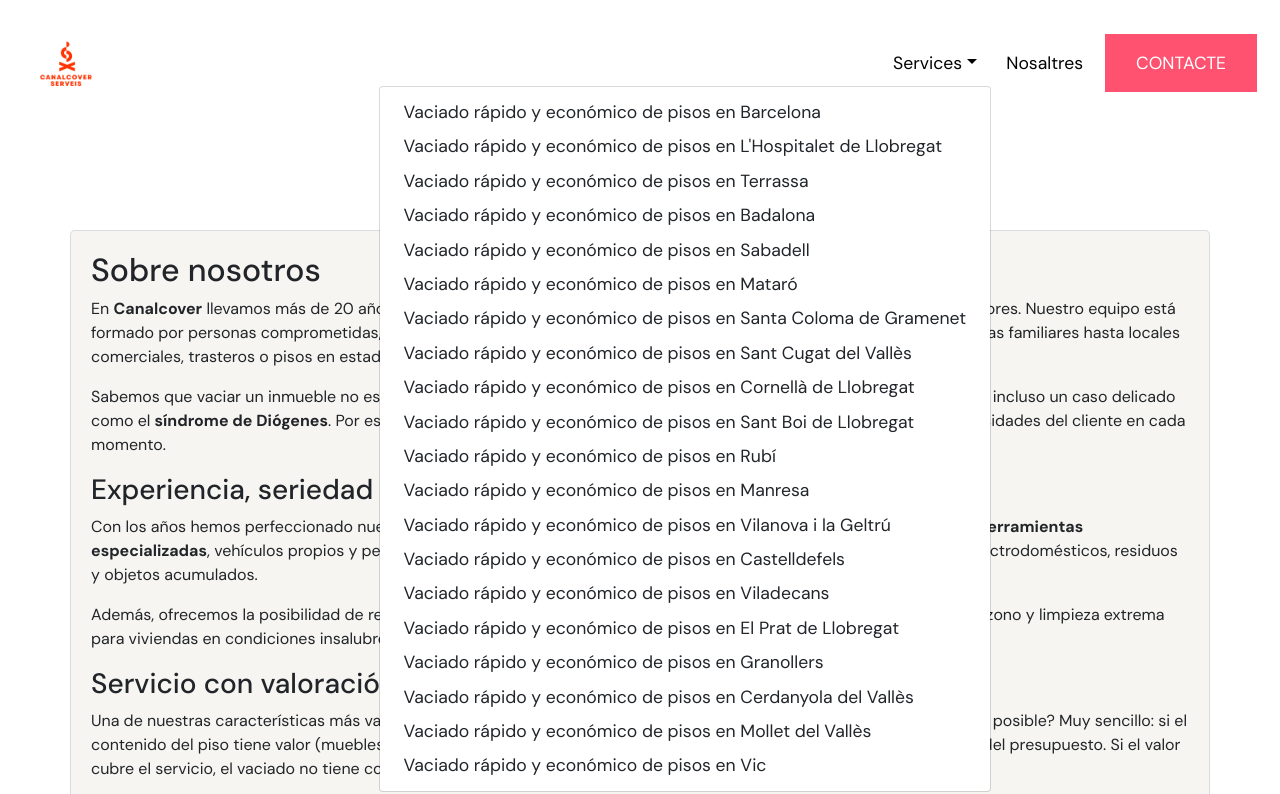
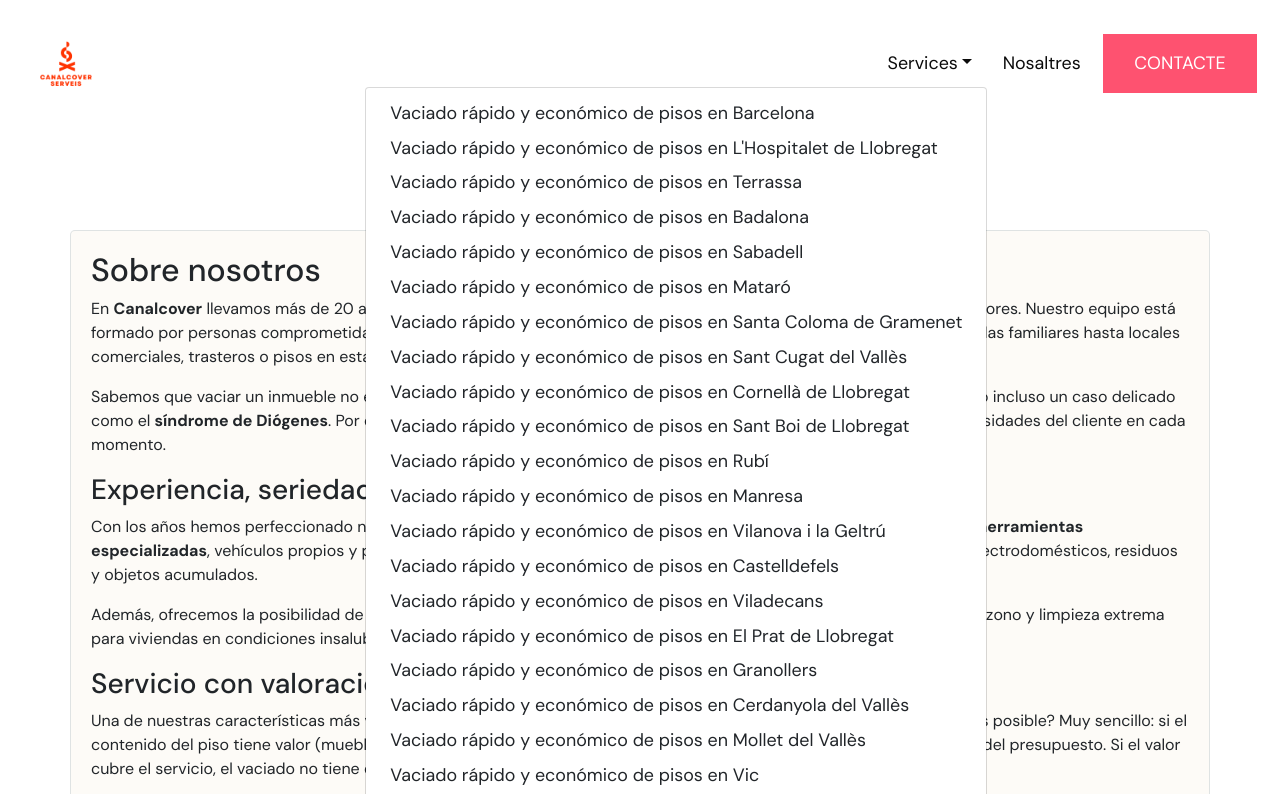
Before and after one commit to seoexerts/canalcover, a plain HTML site: page about-us.html in a window 1280 px wide. Both pictures are taken after a click on the button "Services". Shown: the top 794 px of the page. Drawn offline with nearby package versions, Linux system fonts and the light colour scheme.

Commit message:
Update file

```diff
--- a/about-us.html
+++ b/about-us.html
@@ -5,8 +5,8 @@
 <title>About Us</title>
 <meta name="title" content="Nosaltres">
 <meta name="DC.title" lang="en" content="Nosaltres">
-<meta name="description" content="Canalcover se especializa en el vaciado de pisos en About Us. 936 94 03 54 Con una larga trayectoria, retiramos muebles, valoramos objetos antiguos y te ofrecemos la opción de vaciado gratuito. Eficientes y comprometidos.">
-<meta name="keywords" content="Vaciado rápido y económico de pisos en Barcelona,¿Está buscando vaciar su vivienda, local comercial o piso?,Empresa de vaciado de pisos con más de 20 años en el sector,Localidades donde realizamos vaciados,Solicite presupuesto sin ningún compromiso">
+<meta name="description" content="Tu equipo experto se especializa en el vaciado de pisos en About Us. ➒❸➏ ➒➍⓿ ❸➎➍ Más de 20 años de experiencia, gestionamos todo tipo de enseres, valoramos objetos antiguos y puede salirte gratis si el contenido lo permite. Eficientes y comprometidos.">
+<meta name="keywords" content="Vaciado rápido y económico de pisos en Barcelona,¿Quiere deshacerse del contenido de su casa, piso o negocio?,Empresa de vaciado de pisos con más de 20 años en el sector,Localidades donde realizamos vaciados,Solicite información sin ningún tipo de compromiso">
 <meta name="robots" content="index, follow">
 <meta name="googlebot" content="index, follow, max-snippet:-1, max-image-preview:large, max-video-preview:-1">
 <meta name="bingbot" content="index, follow, max-snippet:-1, max-image-preview:large, max-video-preview:-1">
@@ -18,29 +18,82 @@
 <script src="https://cdn.jsdelivr.net/npm/bootstrap@4.6.1/dist/js/bootstrap.bundle.min.js"></script>
 <link rel="stylesheet" href="https://cdnjs.cloudflare.com/ajax/libs/font-awesome/4.7.0/css/font-awesome.min.css">
 <style type="text/css">
+.nav-link{
+color: #0b0b0b !important;
+}
+.ud614ed9109ee97da36dd563a8ab88992{
+border: 1px solid #64818f32;
+border-radius: 5px;
+padding: 20px 20px;
+background: #fdfbf7;
+}
+.y30bb7f682b1b1648ebe4f9789ca71db0{
+background-color:#fe5270!important;
+border-color:#fe5270!important;
+color:#ffffff!important;
+}
+footer a{
+color:  #8a8a8a!important;
+text-decoration: underline!important;
+}
+*{
+font-family: 'DM Sans', sans-serif;
+}
+li a{
+color: #ff555e;
+}
+.nav-item{
+margin-top: 10.1px;
+margin-bottom: 9.5px;
+padding-left: 7.2px;
+padding-right: 7.1px;
+}
+.y100080b30def4f80e3d504e143e603ee{
+text-decoration: underline!important;
+}
+a{
+text-decoration: none!important;
+}
+.v75f095c703668a925b2703a5ab01759d i:hover{
+background: black;
+color:#ffdee2;
+border-radius: 50%;
+width:10mm;
+text-align:center;
+height:10mm;
+}
+ul{
+list-style: circle;
+}
+.v75f095c703668a925b2703a5ab01759d i{
+border-radius: 50%;
+width: 10mm;
+text-align: center;
+line-height: 37px;
+height: 10mm;
+}
+.btn-md{
+padding:15px 30.2px;
+border-radius: 0;
+}
+footer{
+padding-top:59.8px;
+padding-bottom:59.6px;
+}
+footer *{
+font-size:19px!important;
+color:#8a8a8a!important;
+line-height: 1.5;
+}
 footer ul{
 padding-left: 0px!important;
 list-style: none;
-}
-.btn-md{
-padding:14.9px 30.3px;
-border-radius: 0;
 }
 .align-self-stretch{
 ms-flex-item-align: stretch!important;
 align-self: stretch!important;
 }
-ul{
-list-style: circle;
-}
-*{
-font-family: 'DM Sans', sans-serif;
-}
-footer a{
-color:  #7f7f7f!important;
-text-decoration: underline!important;
-}
-.xcb7d0a7ea7dc51a4846b038af41d1257:hover{
+.b7a7dd97855656ad97bd504b545be84c4:hover{
 background-size: 100% 100%!important;
 color:#fecbcf!important;
 background:#ffffff!important;
@@ -48,72 +101,19 @@ background-repeat: no-repeat!important;
 background-position: 0 90%!important;
 transition: background-size 0.2s ease-in!important;
 }
-.a5eada242031efec8029f80c4c9452ff6{
-border: 1px solid #6c89973a;
-border-radius: 5px;
-padding: 20px 20px;
-background: #f7f5f1;
-}
-.nav-item{
-margin-top: 9.8px;
-margin-bottom: 10.2px;
-padding-left: 7px;
-padding-right: 6.7px;
-}
-.w5d9edfc7e268f47fd773874d205ee8e6{
-background-color:#fe5270!important;
-border-color:#fe5270!important;
-color:#ffffff!important;
-}
-.bb9b08f6df6cf114efd6309f93f87a34e i:hover{
-background: black;
-color:#ffd7db;
-border-radius: 50%;
-width:10mm;
-text-align:center;
-height:10mm;
+.v75f095c703668a925b2703a5ab01759d{
+font-size:20.5px;
+padding:10.3px;
+color: black;
 }
 .underline .line{
 width: 5rem;
 height: 3px;
-background: linear-gradient(90deg, #ac96ff,#ff545d);
+background: linear-gradient(90deg, #af99ff,#ff636c);
 display: inline-block;
 }
-.bb9b08f6df6cf114efd6309f93f87a34e i{
-border-radius: 50%;
-width: 10mm;
-text-align: center;
-line-height: 37px;
-height: 10mm;
-}
-li a{
-color: #ff616a;
-}
 .navbar a{
-font-size: 17.6px;
-}
-a{
-text-decoration: none!important;
-}
-.nav-link{
-color: #020202 !important;
-}
-.u0248b369c999f02ff286add909b3a4c6{
-text-decoration: underline!important;
-}
-footer{
-padding-top:59.5px;
-padding-bottom:60.2px;
-}
-.bb9b08f6df6cf114efd6309f93f87a34e{
-font-size:20.3px;
-padding:9.7px;
-color: black;
-}
-footer *{
-font-size:19px!important;
-color:#7f7f7f!important;
-line-height: 1.5;
+font-size: 17.9px;
 }
 
 </style>
@@ -231,41 +231,41 @@ line-height: 1.5;
 </head>
 <body>
 <nav class="navbar-expand-lg navbar">
-<a class="navbar-brand" href="seoexerts/index.html"  >
+<a class="navbar-brand" href="https://github.com/seoexerts/index.html"  >
 
 <img alt="" src="img/logocanalcover.png"  width="100px" ></a>
 <button class="navbar-toggler" type="button" data-toggle="collapse" data-target="#navbarSupportedContent" aria-controls="navbarSupportedContent" aria-expanded="false" aria-label="Toggle navigation">
 <span class="navbar-toggler-icon"></span>
 </button><div class="navbar-collapse collapse" id="navbarSupportedContent">
-<ul class="navbar-nav align-items-center ml-auto">
+<ul class="align-items-center ml-auto navbar-nav">
 <li class="nav-item dropdown">
-<a class="xcb7d0a7ea7dc51a4846b038af41d1257 nav-link dropdown-toggle" href="#" id="navbarDropdown" role="button" data-toggle="dropdown" aria-expanded="false">Services</a>
-<div class="dropdown-menu dropdown-menu-right" aria-labelledby="navbarDropdown">
-<a class="dropdown-item" href="seoexerts/index.html"  >Vaciado rápido y económico de pisos en Barcelona</a>
-<a class="dropdown-item" href="seoexerts/vaciado-rapido-y-economico-de-pisos-en-lhospitalet-de-llobregat.html"  >Vaciado rápido y económico de pisos en L'Hospitalet de Llobregat</a>
-<a class="dropdown-item" href="seoexerts/vaciado-rapido-y-economico-de-pisos-en-terrassa.html"  >Vaciado rápido y económico de pisos en Terrassa</a>
-<a class="dropdown-item" href="seoexerts/vaciado-rapido-y-economico-de-pisos-en-badalona.html"  >Vaciado rápido y económico de pisos en Badalona</a>
-<a class="dropdown-item" href="seoexerts/vaciado-rapido-y-economico-de-pisos-en-sabadell.html"  >Vaciado rápido y económico de pisos en Sabadell</a>
-<a class="dropdown-item" href="seoexerts/vaciado-rapido-y-economico-de-pisos-en-mataro.html"  >Vaciado rápido y económico de pisos en Mataró</a>
-<a class="dropdown-item" href="seoexerts/vaciado-rapido-y-economico-de-pisos-en-santa-coloma-de-gramenet.html"  >Vaciado rápido y económico de pisos en Santa Coloma de Gramenet</a>
-<a class="dropdown-item" href="seoexerts/vaciado-rapido-y-economico-de-pisos-en-sant-cugat-del-valles.html"  >Vaciado rápido y económico de pisos en Sant Cugat del Vallès</a>
-<a class="dropdown-item" href="seoexerts/vaciado-rapido-y-economico-de-pisos-en-cornella-de-llobregat.html"  >Vaciado rápido y económico de pisos en Cornellà de Llobregat</a>
-<a class="dropdown-item" href="seoexerts/vaciado-rapido-y-economico-de-pisos-en-sant-boi-de-llobregat.html"  >Vaciado rápido y económico de pisos en Sant Boi de Llobregat</a>
-<a class="dropdown-item" href="seoexerts/vaciado-rapido-y-economico-de-pisos-en-rubi.html"  >Vaciado rápido y económico de pisos en Rubí</a>
-<a class="dropdown-item" href="seoexerts/vaciado-rapido-y-economico-de-pisos-en-manresa.html"  >Vaciado rápido y económico de pisos en Manresa</a>
-<a class="dropdown-item" href="seoexerts/vaciado-rapido-y-economico-de-pisos-en-vilanova-i-la-geltru.html"  >Vaciado rápido y económico de pisos en Vilanova i la Geltrú</a>
-<a class="dropdown-item" href="seoexerts/vaciado-rapido-y-economico-de-pisos-en-castelldefels.html"  >Vaciado rápido y económico de pisos en Castelldefels</a>
-<a class="dropdown-item" href="seoexerts/vaciado-rapido-y-economico-de-pisos-en-viladecans.html"  >Vaciado rápido y económico de pisos en Viladecans</a>
-<a class="dropdown-item" href="seoexerts/vaciado-rapido-y-economico-de-pisos-en-el-prat-de-llobregat.html"  >Vaciado rápido y económico de pisos en El Prat de Llobregat</a>
-<a class="dropdown-item" href="seoexerts/vaciado-rapido-y-economico-de-pisos-en-granollers.html"  >Vaciado rápido y económico de pisos en Granollers</a>
-<a class="dropdown-item" href="seoexerts/vaciado-rapido-y-economico-de-pisos-en-cerdanyola-del-valles.html"  >Vaciado rápido y económico de pisos en Cerdanyola del Vallès</a>
-<a class="dropdown-item" href="seoexerts/vaciado-rapido-y-economico-de-pisos-en-mollet-del-valles.html"  >Vaciado rápido y económico de pisos en Mollet del Vallès</a>
-<a class="dropdown-item" href="seoexerts/vaciado-rapido-y-economico-de-pisos-en-vic.html"  >Vaciado rápido y económico de pisos en Vic</a>
+<a class="nav-link dropdown-toggle b7a7dd97855656ad97bd504b545be84c4" href="#" id="navbarDropdown" role="button" data-toggle="dropdown" aria-expanded="false">Services</a>
+<div class="dropdown-menu-right dropdown-menu" aria-labelledby="navbarDropdown">
+<a class="dropdown-item" href="https://github.com/seoexerts/index.html"  >Vaciado rápido y económico de pisos en Barcelona</a>
+<a class="dropdown-item" href="https://github.com/seoexerts/vaciado-rapido-y-economico-de-pisos-en-lhospitalet-de-llobregat.html"  >Vaciado rápido y económico de pisos en L'Hospitalet de Llobregat</a>
+<a class="dropdown-item" href="https://github.com/seoexerts/vaciado-rapido-y-economico-de-pisos-en-terrassa.html"  >Vaciado rápido y económico de pisos en Terrassa</a>
+<a class="dropdown-item" href="https://github.com/seoexerts/vaciado-rapido-y-economico-de-pisos-en-badalona.html"  >Vaciado rápido y económico de pisos en Badalona</a>
+<a class="dropdown-item" href="https://github.com/seoexerts/vaciado-rapido-y-economico-de-pisos-en-sabadell.html"  >Vaciado rápido y económico de pisos en Sabadell</a>
+<a class="dropdown-item" href="https://github.com/seoexerts/vaciado-rapido-y-economico-de-pisos-en-mataro.html"  >Vaciado rápido y económico de pisos en Mataró</a>
+<a class="dropdown-item" href="https://github.com/seoexerts/vaciado-rapido-y-economico-de-pisos-en-santa-coloma-de-gramenet.html"  >Vaciado rápido y económico de pisos en Santa Coloma de Gramenet</a>
+<a class="dropdown-item" href="https://github.com/seoexerts/vaciado-rapido-y-economico-de-pisos-en-sant-cugat-del-valles.html"  >Vaciado rápido y económico de pisos en Sant Cugat del Vallès</a>
+<a class="dropdown-item" href="https://github.com/seoexerts/vaciado-rapido-y-economico-de-pisos-en-cornella-de-llobregat.html"  >Vaciado rápido y económico de pisos en Cornellà de Llobregat</a>
+<a class="dropdown-item" href="https://github.com/seoexerts/vaciado-rapido-y-economico-de-pisos-en-sant-boi-de-llobregat.html"  >Vaciado rápido y económico de pisos en Sant Boi de Llobregat</a>
+<a class="dropdown-item" href="https://github.com/seoexerts/vaciado-rapido-y-economico-de-pisos-en-rubi.html"  >Vaciado rápido y económico de pisos en Rubí</a>
+<a class="dropdown-item" href="https://github.com/seoexerts/vaciado-rapido-y-economico-de-pisos-en-manresa.html"  >Vaciado rápido y económico de pisos en Manresa</a>
+<a class="dropdown-item" href="https://github.com/seoexerts/vaciado-rapido-y-economico-de-pisos-en-vilanova-i-la-geltru.html"  >Vaciado rápido y económico de pisos en Vilanova i la Geltrú</a>
+<a class="dropdown-item" href="https://github.com/seoexerts/vaciado-rapido-y-economico-de-pisos-en-castelldefels.html"  >Vaciado rápido y económico de pisos en Castelldefels</a>
+<a class="dropdown-item" href="https://github.com/seoexerts/vaciado-rapido-y-economico-de-pisos-en-viladecans.html"  >Vaciado rápido y económico de pisos en Viladecans</a>
+<a class="dropdown-item" href="https://github.com/seoexerts/vaciado-rapido-y-economico-de-pisos-en-el-prat-de-llobregat.html"  >Vaciado rápido y económico de pisos en El Prat de Llobregat</a>
+<a class="dropdown-item" href="https://github.com/seoexerts/vaciado-rapido-y-economico-de-pisos-en-granollers.html"  >Vaciado rápido y económico de pisos en Granollers</a>
+<a class="dropdown-item" href="https://github.com/seoexerts/vaciado-rapido-y-economico-de-pisos-en-cerdanyola-del-valles.html"  >Vaciado rápido y económico de pisos en Cerdanyola del Vallès</a>
+<a class="dropdown-item" href="https://github.com/seoexerts/vaciado-rapido-y-economico-de-pisos-en-mollet-del-valles.html"  >Vaciado rápido y económico de pisos en Mollet del Vallès</a>
+<a class="dropdown-item" href="https://github.com/seoexerts/vaciado-rapido-y-economico-de-pisos-en-vic.html"  >Vaciado rápido y económico de pisos en Vic</a>
 </div>
 <li class="nav-item">
-<a class="nav-link xcb7d0a7ea7dc51a4846b038af41d1257" href="seoexerts/about-us.html" rel="nofollow">Nosaltres</a>
+<a class="nav-link b7a7dd97855656ad97bd504b545be84c4" href="https://github.com/seoexerts/about-us.html" rel="nofollow">Nosaltres</a>
 </li>
-<li class="nav-item"><a class="w5d9edfc7e268f47fd773874d205ee8e6 btn btn-md" href="https://canalcover.cat/contacto/" rel="nofollow">CONTACTE</a></li></ul>
+<li class="nav-item"><a class="btn-md y30bb7f682b1b1648ebe4f9789ca71db0 btn" href="https://canalcover.cat/contacto/" rel="nofollow">CONTACTE</a></li></ul>
 </div>
 </nav>
 <div class="container">
@@ -277,7 +277,7 @@ line-height: 1.5;
 </div>
 <div class="container py-5">
 <div class="row mb-5 pb-5">
-<div class="col-md-12 mb-3 a5eada242031efec8029f80c4c9452ff6">
+<div class="col-md-12 mb-3 ud614ed9109ee97da36dd563a8ab88992">
 <div class="row-item d-flex align-left">
 <div><section>
 <h2>Sobre nosotros</h2>
@@ -330,7 +330,7 @@ line-height: 1.5;
 </div>
 <footer>
 <div class="container">
-<div class="align-center row justify-content-center"><div class="col-md-3">
+<div class="row align-center justify-content-center"><div class="col-md-3">
 <div class="text-dark">
 <ul><li>CANALCOVER</li><li>Tel : 936 940 354</li>
 <li>Email : serveiscanalcover@gmail.com</li>
@@ -338,13 +338,13 @@ line-height: 1.5;
 <li>Provincia : Barcelona</li>
 <li>CP : 08004</li>
 <li>Adreça : Av. de Rius i Taulet 1</li>
-<li><a class="xcb7d0a7ea7dc51a4846b038af41d1257" href="https://maps.app.goo.gl/ZMzcp3g3j7Sp8ufTA" rel="nofollow"> GBP</a></li>
-<li><a class="xcb7d0a7ea7dc51a4846b038af41d1257" href="https://maps.app.goo.gl/ZMzcp3g3j7Sp8ufTA" rel="nofollow">GBW</a></li>
-<li>WEB : <a class="xcb7d0a7ea7dc51a4846b038af41d1257"  href="canalcover.cat" rel="nofollow">canalcover.cat</a></li>
+<li><a class="b7a7dd97855656ad97bd504b545be84c4" href="https://maps.app.goo.gl/ZMzcp3g3j7Sp8ufTA" rel="nofollow"> GBP</a></li>
+<li><a class="b7a7dd97855656ad97bd504b545be84c4" href="https://maps.app.goo.gl/ZMzcp3g3j7Sp8ufTA" rel="nofollow">GBW</a></li>
+<li>WEB : <a class="b7a7dd97855656ad97bd504b545be84c4"  href="canalcover.cat" rel="nofollow">canalcover.cat</a></li>
 </ul>
 </div>
 </div><div class="col-md-3">
-<h3 class="font-weight-bold fe589566b9c8e82d203a56a8aec0ac03e">Zones</h3>
+<h3 class="y887f8bf774cfb9c1cbdbacc79ae5f825 font-weight-bold">Zones</h3>
 <hr>
 <div>
 <ul>
@@ -353,9 +353,9 @@ line-height: 1.5;
 </div>
 <div class="col-md-3">
 <ul>
-<li><a class="xcb7d0a7ea7dc51a4846b038af41d1257" href="seoexerts/sitemap.html" rel="nofollow">Mapa del lloc</a></li>
-<li><a class="xcb7d0a7ea7dc51a4846b038af41d1257" href="seoexerts/privacy-policy.html" rel="nofollow">Privacitat</a></li>
-<li><a class="xcb7d0a7ea7dc51a4846b038af41d1257" href="seoexerts/about-us.html" rel="nofollow">Nosaltres</a></li>
+<li><a class="b7a7dd97855656ad97bd504b545be84c4" href="https://github.com/seoexerts/sitemap.html" rel="nofollow">Mapa del lloc</a></li>
+<li><a class="b7a7dd97855656ad97bd504b545be84c4" href="https://github.com/seoexerts/privacy-policy.html" rel="nofollow">Privacitat</a></li>
+<li><a class="b7a7dd97855656ad97bd504b545be84c4" href="https://github.com/seoexerts/about-us.html" rel="nofollow">Nosaltres</a></li>
 <li><p><strong>&iquest;Quiere un presupuesto sin compromiso? Escr&iacute;banos ahora</strong></p>
 
 <hr />
```
